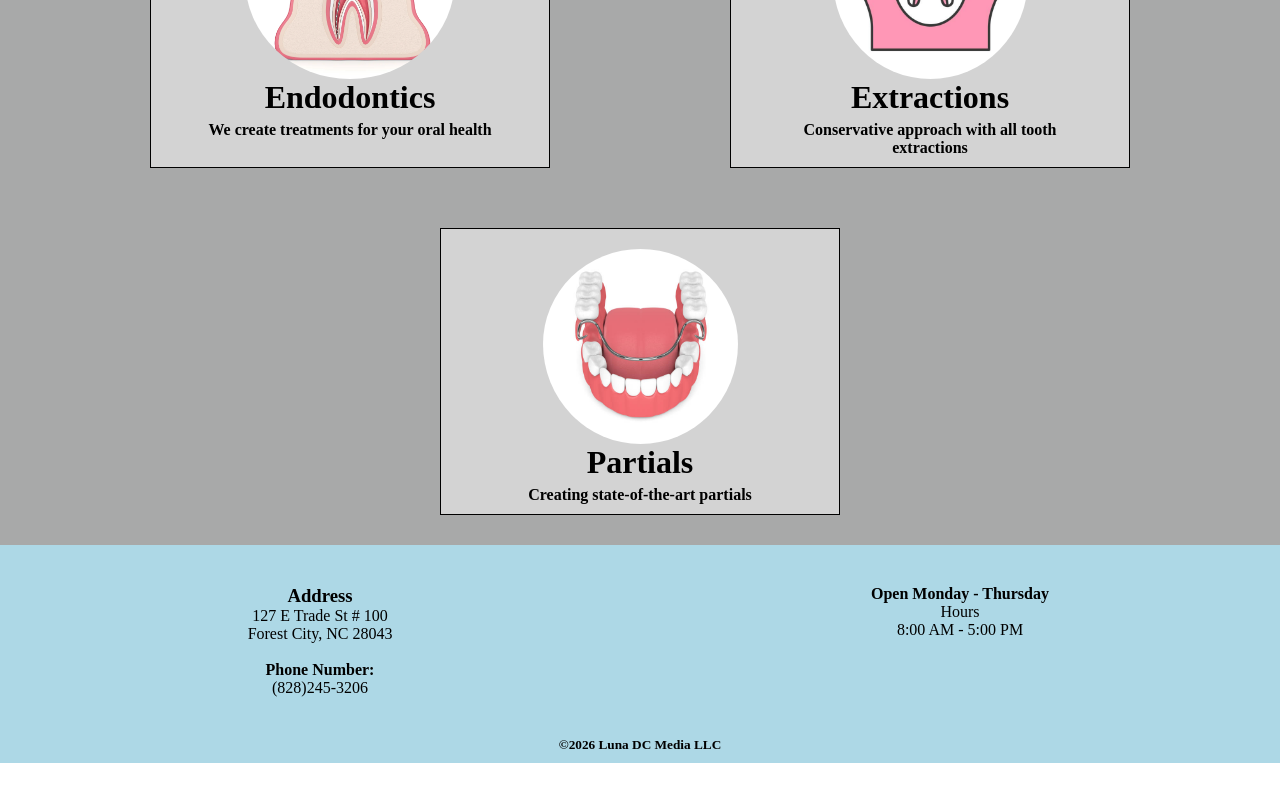
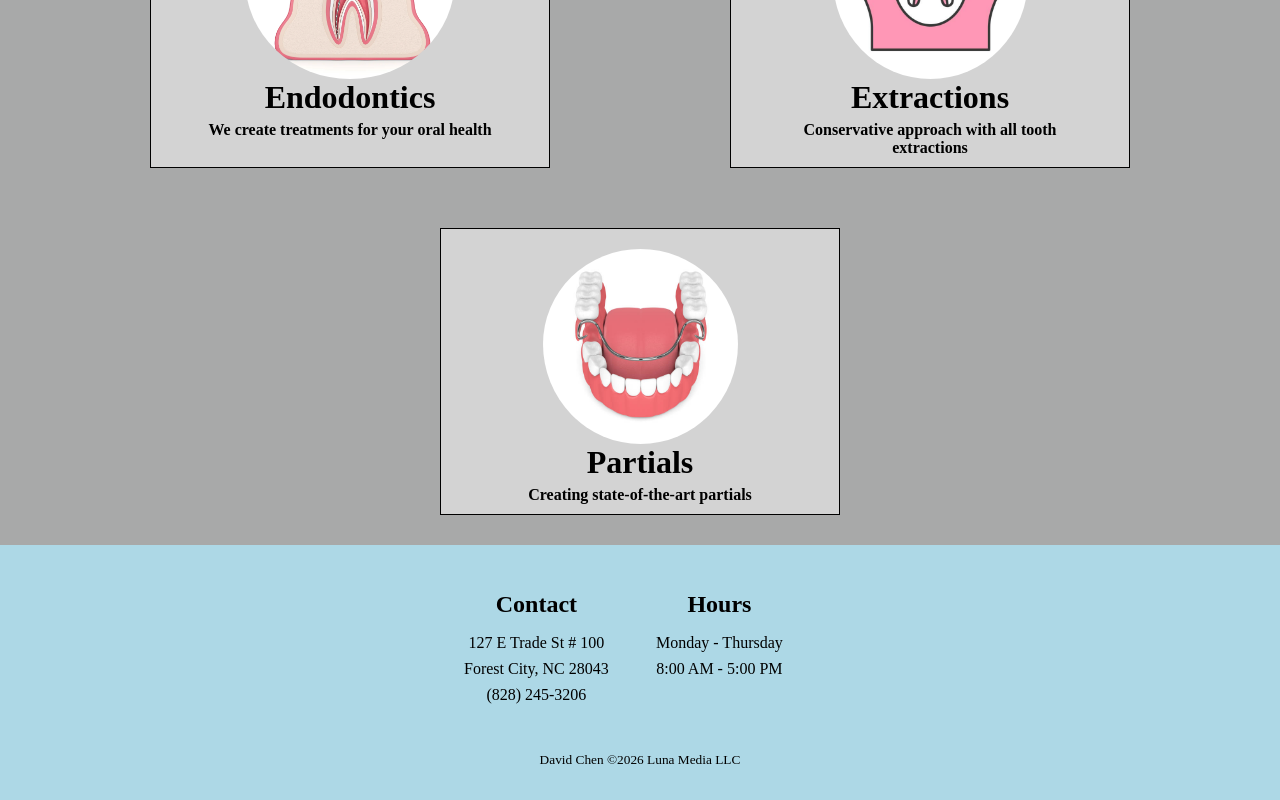
Before and after one commit to dchen8419/William_Hunt_DDS, a React (Create React App) app: page / in a window 1280 px wide. Shown: the part 2884-3684 px from the top of the page. Before the commit the page ends 3647 px from the top, so only its background shows below. Built offline with nearby package versions, Linux system fonts and the light colour scheme.

Commit message:
fixed footer and updated alt picture

```diff
--- a/src/components/about/About.jsx
+++ b/src/components/about/About.jsx
@@ -6,7 +6,7 @@ function About() {
   return (
     <div  className='about-container'>
       <div className='about_img_container'>
-        <img id="About" alt='about_picture' src={picBanner} className="about_pic"/>
+        <img id="About" alt='Dr. William Hunt family dentist with over 40 years experience' src={picBanner} className="about_pic"/>
       </div>
       <div  className='about_welcome_container'>
         <h2 className='about_welcome_title'>Welcome to William Hunt, DDS PA!</h2>
--- a/src/components/footer/Footer.css
+++ b/src/components/footer/Footer.css
@@ -1,33 +1,45 @@
 .footer-container {
-    background-color: lightblue;
+    background: lightblue;
+    padding: 0rem 0 2rem 0;
+    display: flex;
+    flex-direction: column;
+    justify-content: center;
+    align-items: center;
 }
 
-.footer-information {
-    display: inline;
+.footer-links {
+    width: 100%;
+    max-width: 1000px;
+    display: flex;
+    justify-content: center;
 }
 
-.footer-contact-container {
+.footer-link-wrapper {
     display: flex;
-    flex-wrap: wrap;
-    justify-content: space-around;
+    padding-bottom: 30px;
+    padding-top: 30px;
+}
+
+.footer-link-items {
+    display: flex;
+    flex-direction: column;
+    align-items: flex-start;
+    margin: 16px;
+    text-align: center;
+    width: 160px;
+    box-sizing: border-box;
     text-align: center;
 }
 
-.footer-container-item {
-    margin: 40px;
-    width: 500px;
+.footer-link-items h2 {
+    margin-bottom: 16px;
 }
 
-.footer-container-contact {
-    min-height: 100px;
+
+.footer-link-items p {
+    margin-bottom: 8px;
 }
 
-.footer-container-hours {
-    min-height: 100px;
+.footer-link-items a:hover {
+    color: white;
 }
-
-.footer-copyright {
-    display: flex;
-    justify-content: center;
-    padding-bottom: 10px;
-}
--- a/src/components/footer/Footer.jsx
+++ b/src/components/footer/Footer.jsx
@@ -1,30 +1,35 @@
 import React from 'react'
 import '../footer/Footer.css'
 
-function Footer() {
+const Footer = () => {
     return (
-        <footer id="Contact" className='footer-container'>
-            <ul className='footer-information'>
-                <div className='footer-contact-container'>
-                    <div className='footer-container-item footer-container-contact'>
-                        <h3>Address</h3>
+        <div id="Contact" className='footer-container'>
+            <div className='footer-links'>
+                <div className='footer-link-wrapper'>
+                    <div className='footer-link-items'>
                         <a href='https://goo.gl/maps/Qkx3bvWBcKN29rfUA'>
-                            <p>127 E Trade St # 100</p>
-                            <p>Forest City, NC 28043</p>
+                            <h2>Contact</h2>
+                                <p>127 E Trade St # 100</p>
+                                <p>Forest City, NC 28043</p>
+                            <a href="tel:828-245-3206">(828) 245-3206</a>
                         </a>
-                        <br />
-                        <h4>Phone Number:</h4>
-                        <a href="tel:828-245-3206">(828)245-3206</a>
                     </div>
-                    <div className='footer-container-item footer-container-hours'>
-                        <h4>Open Monday - Thursday</h4>
-                        <p>Hours</p>
+                    <div className='footer-link-items'>
+                        <a href='https://goo.gl/maps/Qkx3bvWBcKN29rfUA'>
+                        <h2>Hours</h2>
+                        <p>Monday - Thursday</p>
                         <p>8:00 AM - 5:00 PM</p>
+                        </a>
+
                     </div>
                 </div>
-                <h5 className='footer-copyright'> &copy;{new Date().getFullYear()} Luna DC Media LLC</h5>
-            </ul>
-        </footer>
+            </div>
+            <section>
+                <div>
+                    <small className='website-rights'>David Chen &copy;{new Date().getFullYear()} Luna Media LLC</small>
+                </div>
+            </section>
+        </div>
     )
 }
 
--- a/src/components/navbar/Nav.jsx
+++ b/src/components/navbar/Nav.jsx
@@ -19,7 +19,7 @@ function Nav() {
     return (
         <header>
             <div id="home">
-                <img alt='dentalicon' src={icon} className="dentalicon"/>
+                <img alt='dentist and family practice' src={icon} className="dentalicon"/>
             </div>
         <nav ref={navRef}>
             <a href="#Home" onClick={showNavbar}>Home</a>
```
